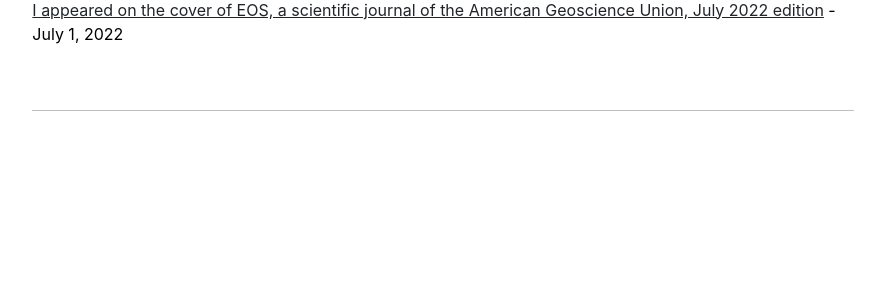
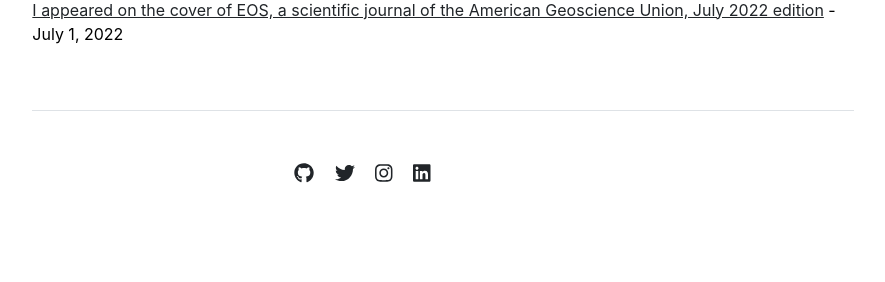
Before and after one commit to diandarisma/diandarisma.github.io, a Jekyll site: the page built from index.md, in a window 1280 px wide. Shown: the part 1138-1420 px from the top of the page, without its empty margins (197-1082 px from the left). Built offline with Jekyll 4.4.1, drawn with Linux system fonts in a browser that asks for light colours; before the commit the page ends 1313 px from its top, so only the background shows below that.

Commit message:
Update default.html

```diff
--- a/_layouts/default.html
+++ b/_layouts/default.html
@@ -1,17 +1,11 @@
 <!DOCTYPE html>
-<html lang="{{ site.lang | default: " en-US" }}">
+<html lang="{{ site.lang | default: "en-US" }}">
   {% include head.html %}
-
   <body>
     <div class="col-lg-8 mx-auto p-3 py-md-5">
       {% include header.html %}
       {{ content }}
-    {% if page.title == "Home" %}
-      <hr />
-    {% else %}
       {% include footer.html %}
-    {% endif %}
     </div>
   </body>
-
 </html>
```
Lines whose indentation alone changed are shown as unchanged.
